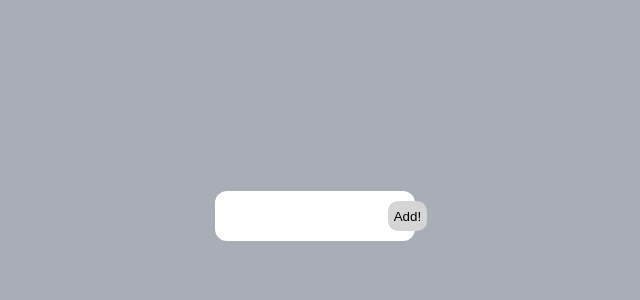
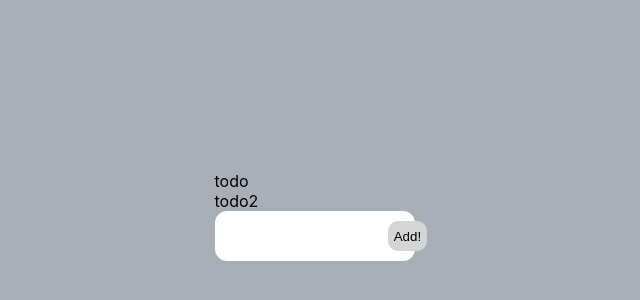
Before and after one commit to devinkg/redux-todo, a React (Create React App) app: page / in a window 1280 px wide. Shown: the part 184-484 px from the top of the page, without its empty margins (300-940 px from the left). Built offline with nearby package versions, Linux system fonts and the light colour scheme.

Commit message:
Conditional rendering with map added

```diff
--- a/src/App.js
+++ b/src/App.js
@@ -22,7 +22,11 @@ function App() {
       <div className="app_container">
         <div className="app_todoContainer">
           {todoList.map((item) => (
-            <TodoItem />
+            <TodoItem
+              name={item.item}
+              done={item.done}
+              id={item.id}
+            />
           ))}
         </div>
         <Input />
--- a/src/components/Input.js
+++ b/src/components/Input.js
@@ -19,7 +19,7 @@ const Input = () => {
     }
 
     return (
-        <div class='input'>
+        <div className='input'>
             <input type="text" value={input} onChange={e => setInput(e.target.value)} />
             <button onClick={addTodo}>Add!</button>
         </div>
--- a/src/components/TodoItem.js
+++ b/src/components/TodoItem.js
@@ -1,9 +1,11 @@
 import React from 'react'
+//import './TodoItem.css';
 
-const TodoItem = () => {
+const TodoItem = ({ name, done, id }) => {
     return (
         <div className='todoItem'>
-
+            {/** checkbox */}
+            <p>{name}</p>
         </div>
     )
 }
```
